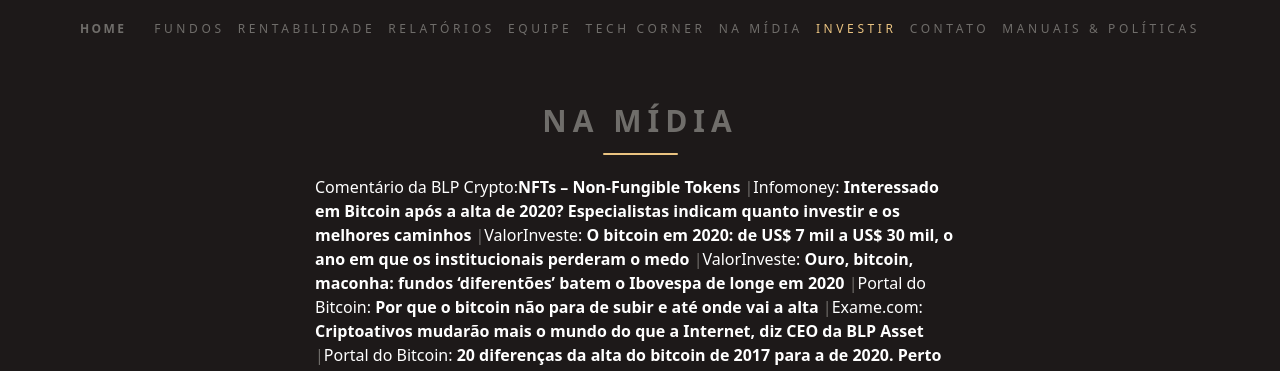
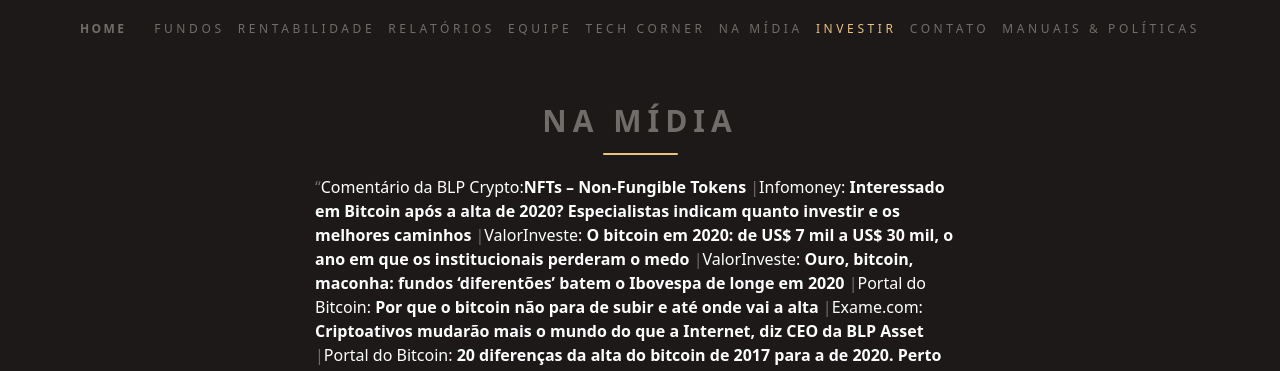
Before and after one commit to ateliedetemas/blpcrypto, a Jekyll site: the page built from _pages/na-midia.md, in a window 1280 px wide. Shown: the top 371 px of the page. Built offline with Jekyll 4.4.1, drawn with Linux system fonts in a browser that asks for light colours.

```diff
--- a/_pages/na-midia.md
+++ b/_pages/na-midia.md
@@ -3,7 +3,7 @@ lang: pt
 layout: page
 title: Na Mídia
 ---
-[Comentário da BLP Crypto:**NFTs – Non-Fungible Tokens**]({{ '/assets/documents/NFT.PDF' }})
+"[Comentário da BLP Crypto:**NFTs – Non-Fungible Tokens**]({{ '/assets/documents/NFT.PDF' }})
 |[Infomoney: **Interessado em Bitcoin após a alta de 2020? Especialistas indicam quanto investir e os melhores caminhos**](https://www.infomoney.com.br/onde-investir/interessado-em-bitcoin-apos-a-alta-de-2020-especialistas-indicam-quanto-investir-e-os-melhores-caminhos/)
 |[ValorInveste: **O bitcoin em 2020: de US$ 7 mil a US$ 30 mil, o ano em que os institucionais perderam o medo**](https://valorinveste.globo.com/mercados/cripto/noticia/2021/01/12/o-bitcoin-em-2020-de-us-7-mil-a-us-30-mil-o-ano-em-que-os-institucionais-perderam-o-medo.ghtml)
 |[ValorInveste: **Ouro, bitcoin, maconha: fundos ‘diferentões’ batem o Ibovespa de longe em 2020**](https://valorinveste.globo.com/produtos/fundos/noticia/2021/01/04/ouro-bitcoin-maconha-fundos-diferentoes-batem-o-ibovespa-de-longe-em-2020.ghtml)
```
